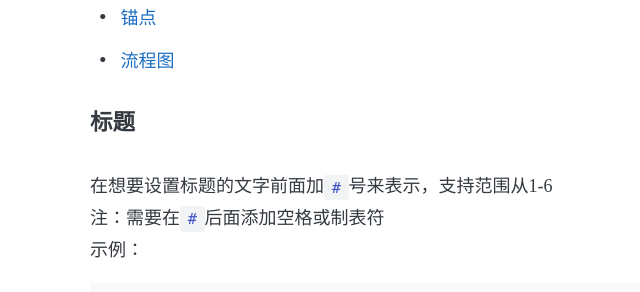
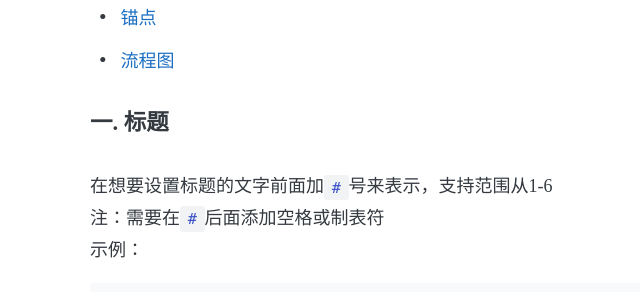
Before and after one commit to perfiffer/perfiffer.github.io, a Jekyll site: the page built from _posts/2019-04-16-markdown语法.md, in a window 1280 px wide and 900 px high, scrolled down 542 px. Shown: the part 150-442 px from the top of the window, without its empty margins (136-776 px from the left). Built offline with Jekyll 4.4.1, drawn with Linux system fonts in a browser that asks for light colours; some web fonts are replaced; comment, search, counter and statistics services are not loaded.

Commit message:
update blog

```diff
--- a/_posts/2019-04-16-markdown语法.md
+++ b/_posts/2019-04-16-markdown语法.md
@@ -6,7 +6,7 @@ tags:
 comments: true
 ---
 ### markdown的语法主要分成以下几个部分
-* [标题](#标题)
+* [标题](#一-标题)
 * [换行与段落](#换行与段落)
 * [引用](#引用)
 * [代码块](#代码块)
@@ -20,7 +20,7 @@ comments: true
 * [锚点](#锚点)
 * [流程图](#流程图)
 
-#### 标题
+#### 一. 标题
 在想要设置标题的文字前面加`#`号来表示，支持范围从1-6
 注：需要在`#`后面添加空格或制表符
 示例：
```
